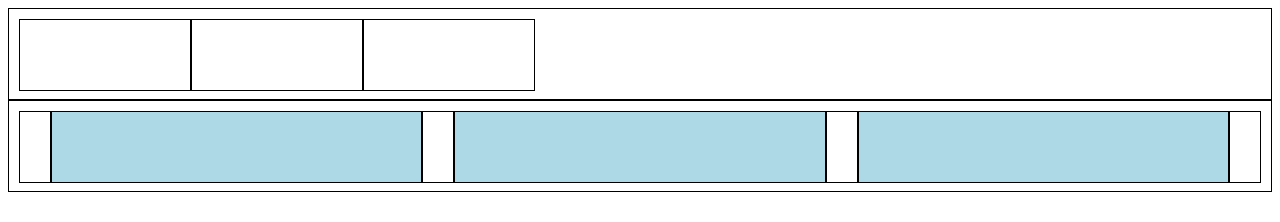
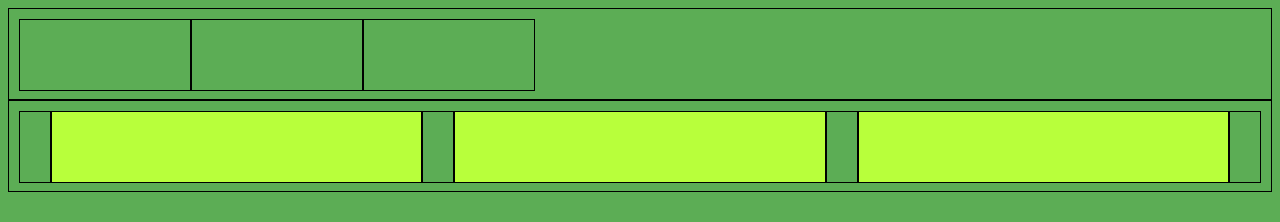
Before and after one commit to SeraosBolt/hackathon, a plain HTML site: page AgroControl/index.html in a window 1280 px wide. Drawn offline with Linux system fonts and the light colour scheme.

Commit message:
Alterei as cores no index.html

```diff
--- a/AgroControl/Styles/styles.css
+++ b/AgroControl/Styles/styles.css
@@ -1,3 +1,7 @@
+body{
+    background-color:  #5CAD55;
+}
+
 div{
     border: 1px solid black;
     width: 150px;
@@ -20,7 +24,7 @@ div{
 }
 
 .pages{
-    background-color: lightblue;
+    background-color: #B8FF3B;
     width: 35.33%;
 
 }
```
